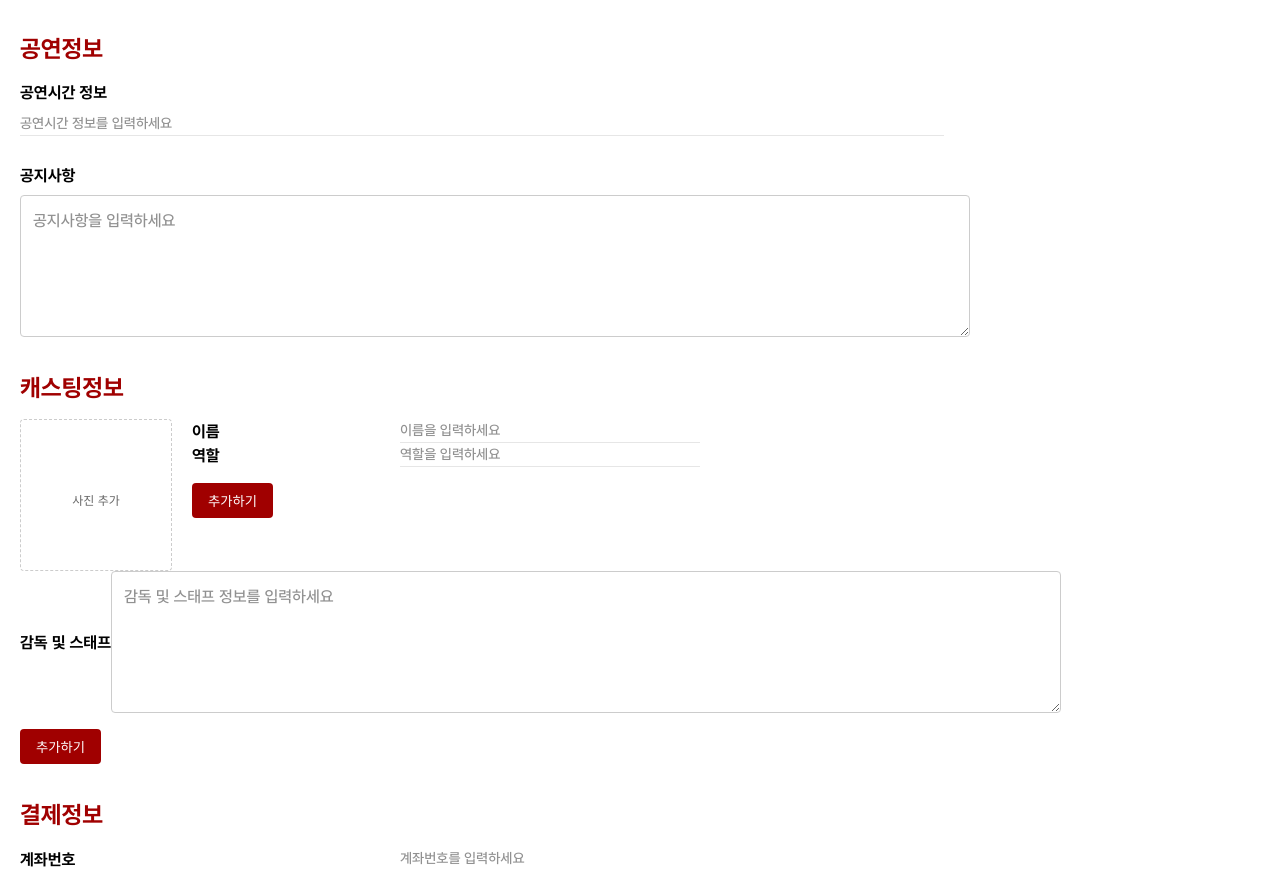
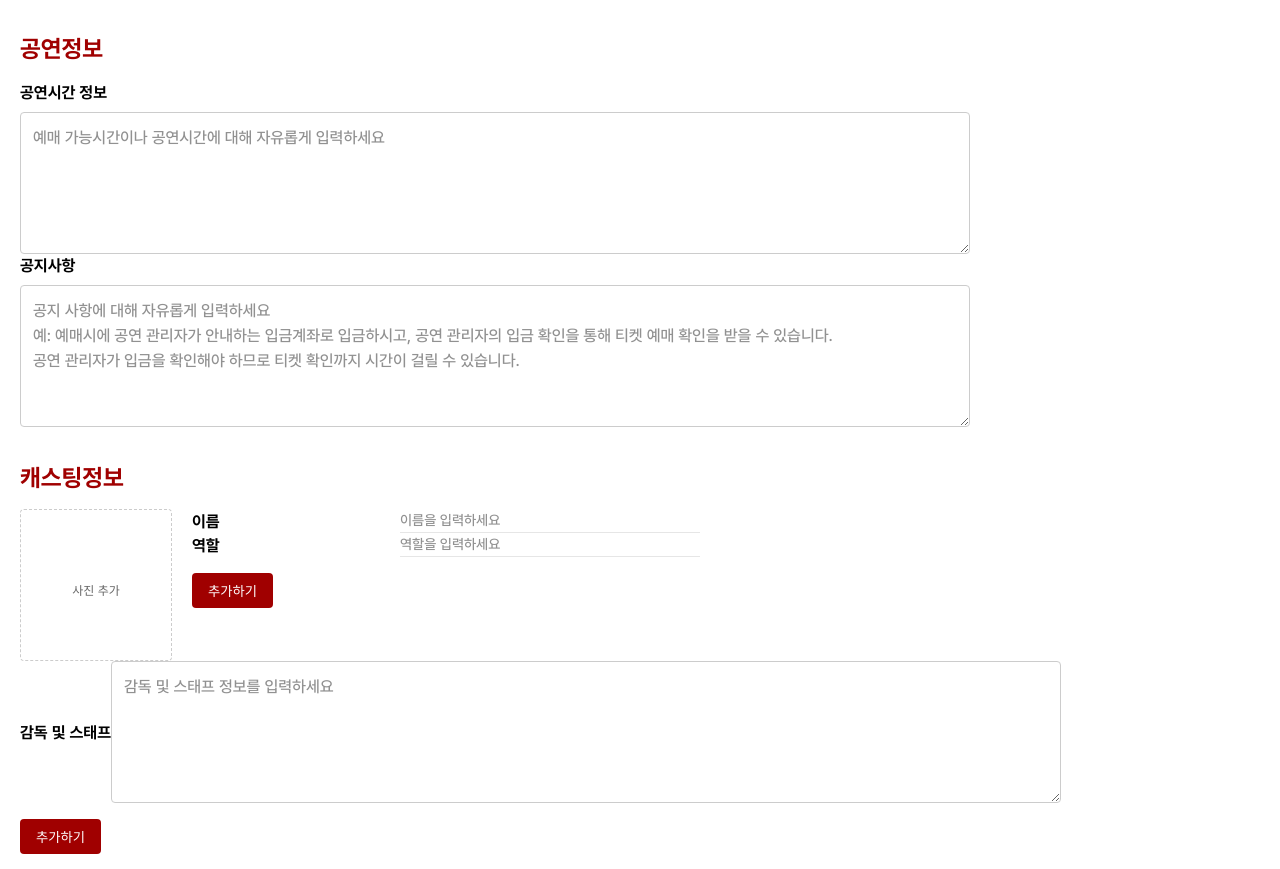
Before and after one commit to MUIT-UMC/Frontend, a React (Vite) app: page /register-musical in a window 1280 px wide. Shown: the part 1290-2159 px from the top of the page. Built offline with nearby package versions, Linux system fonts and the light colour scheme.

Commit message:
등록페이지 수정

```diff
--- a/src/pages/RegisterMusical.jsx
+++ b/src/pages/RegisterMusical.jsx
@@ -92,11 +92,13 @@ const RegisterMusical = () => {
     <SectionTitle>공연정보</SectionTitle>
     <InputWrapper2>
       <Label>공연시간 정보</Label>
-      <Input2 type="text" placeholder="공연시간 정보를 입력하세요" />
+      <TextArea placeholder="예매 가능시간이나 공연시간에 대해 자유롭게 입력하세요" />
     </InputWrapper2>
     <InputWrapper2>
       <Label>공지사항</Label>
-      <TextArea placeholder="공지사항을 입력하세요" />
+      <TextArea placeholder={`공지 사항에 대해 자유롭게 입력하세요
+예: 예매시에 공연 관리자가 안내하는 입금계좌로 입금하시고, 공연 관리자의 입금 확인을 통해 티켓 예매 확인을 받을 수 있습니다.
+공연 관리자가 입금을 확인해야 하므로 티켓 확인까지 시간이 걸릴 수 있습니다.`} />
     </InputWrapper2>
   </Section>
 
```
